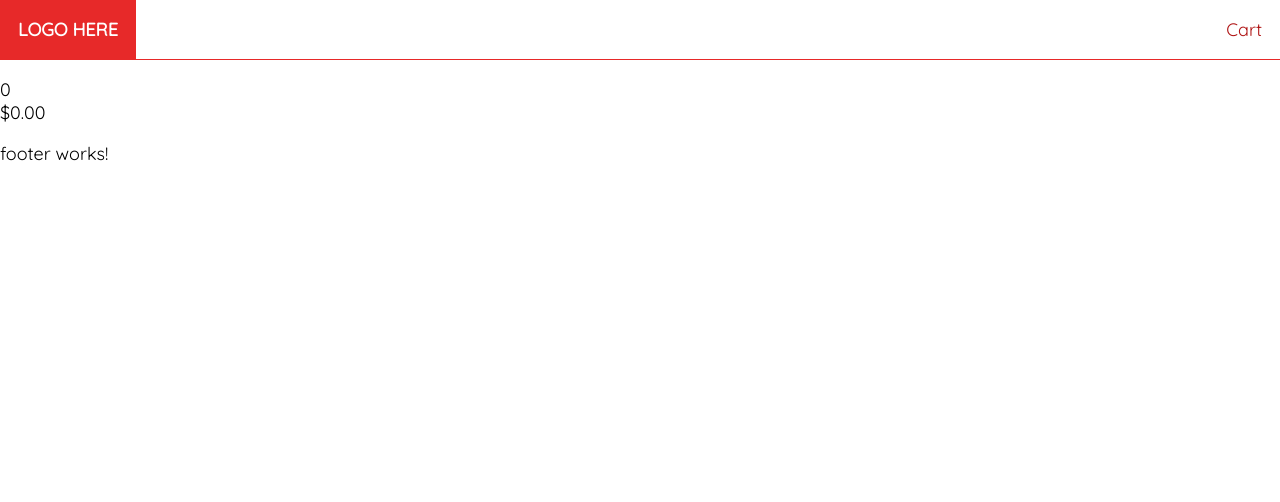
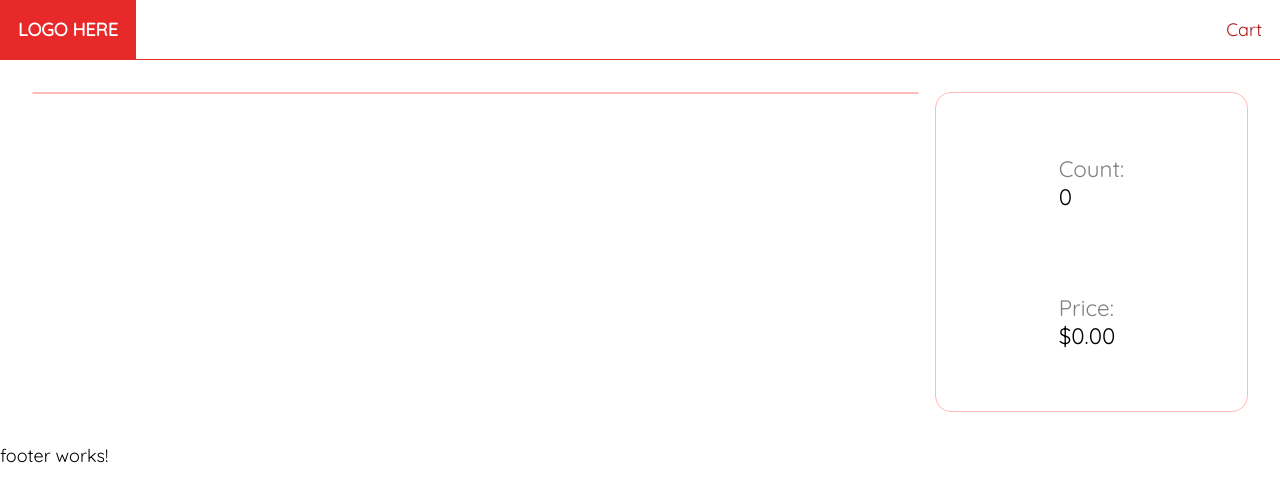
Before and after one commit to pkieber/ng-food-page, an Angular app: page /cart-page in a window 1280 px wide. Shown: the top 502 px of the page. Built offline with nearby package versions, Linux system fonts and the light colour scheme.

Commit message:
style cart-page

```diff
--- a/src/app/pages/cart-page/cart-page.component.html
+++ b/src/app/pages/cart-page/cart-page.component.html
@@ -1,3 +1,4 @@
+<div class="container">
   <ul>
     <li *ngFor="let cartItem of cart.items">
       <div>
@@ -35,7 +36,8 @@
 
   <div class="checkout">
     <div>
-      <div class="foods-count">{{cart.items.length}}</div>
-      <div class="total-price">{{cart.totalPrice| currency}}</div>
+        <div class="foods-count">{{ cart.items.length }}</div>
+        <div class="total-price">{{ cart.totalPrice | currency}}</div>
     </div>
   </div>
+</div>
--- a/src/app/pages/cart-page/cart-page.component.scss
+++ b/src/app/pages/cart-page/cart-page.component.scss
@@ -0,0 +1,112 @@
+.container{
+  display: flex;
+  flex-wrap: wrap;
+  align-items: flex-start;
+  margin: 1.5rem;
+}
+
+@media (max-width: 767px) {
+  .container {
+    flex-direction: column;
+  }
+}
+
+ul {
+  display: flex;
+  flex-direction: column;
+  flex: 3 0;
+  justify-content: space-evenly;
+  border: 1px solid #ffbbbb;
+  border-radius: 1rem;
+  list-style-type: none;
+  margin: .5rem;
+  padding: 0;
+
+  li {
+    display: flex;
+    justify-content: space-around;
+    align-items: center;
+    flex-wrap: wrap;
+    border-bottom: 1px solid #e4e4e4;
+  }
+
+  li:last-child {
+    border: none;
+  }
+
+  li img {
+    width: 5rem;
+    height: 5rem;
+    border-radius: 100rem;
+    object-fit: cover;
+  }
+
+  li div {
+    padding: 1rem;
+  }
+
+  li div:not(:first-child) {
+    flex-basis: 18%;
+  }
+
+  li select {
+    width: 3rem;
+    outline: none;
+    border: none;
+    border-bottom: 1px solid lightgrey;
+    font-size: 1.1rem;
+    font-weight: 100;
+  }
+
+  .remove-button {
+    border-radius: 1rem;
+    border: none;
+    padding: .5rem;
+    color: #e72929;
+    opacity: .7;
+    outline: none;
+  }
+
+  .remove-button:hover {
+    opacity: 1;
+    cursor: pointer;
+  }
+}
+
+.checkout {
+  display: flex;
+  flex-direction: column;
+  justify-content: space-between;
+  align-items: center;
+  flex: 1 3;
+  height: 20rem;
+  border: 1px solid #ffbbbb;
+  border-radius: 1rem;
+  padding: .5rem;
+  margin: .5rem;
+
+  div {
+    font-size: 1.4rem;
+    margin: 1rem;
+    flex: 3;
+    display: flex;
+    flex-direction: column;
+    justify-content: center;
+    align-items: flex-start;
+  }
+
+  .foods-count{
+    margin-bottom: 1.5rem;
+  }
+
+  .foods-count::before{
+    content: 'Count: ';
+    color: grey;
+  }
+
+  .total-price::before{
+    content: 'Price: ';
+    color: grey;
+  }
+
+}
```
Lines whose indentation alone changed are shown as unchanged.
